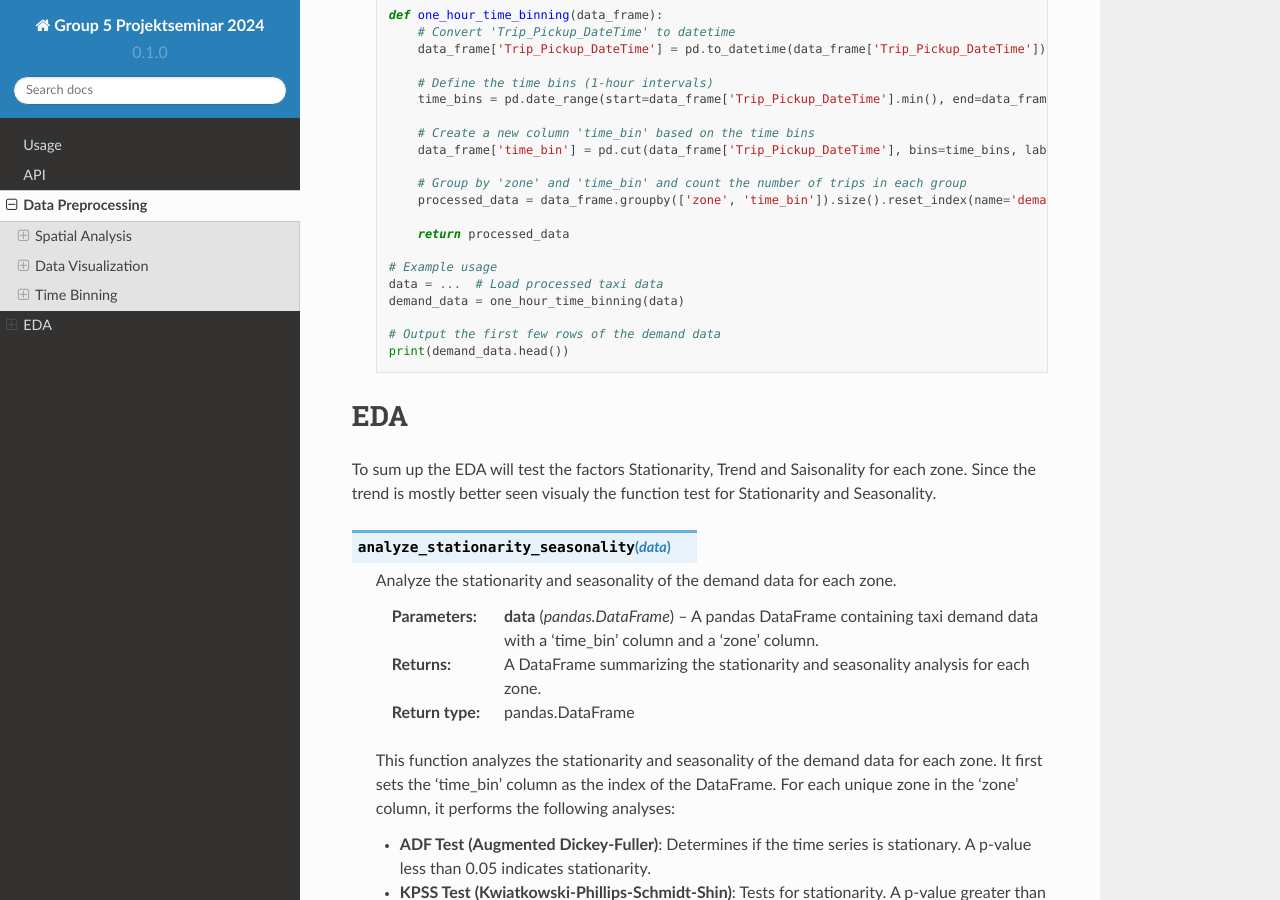
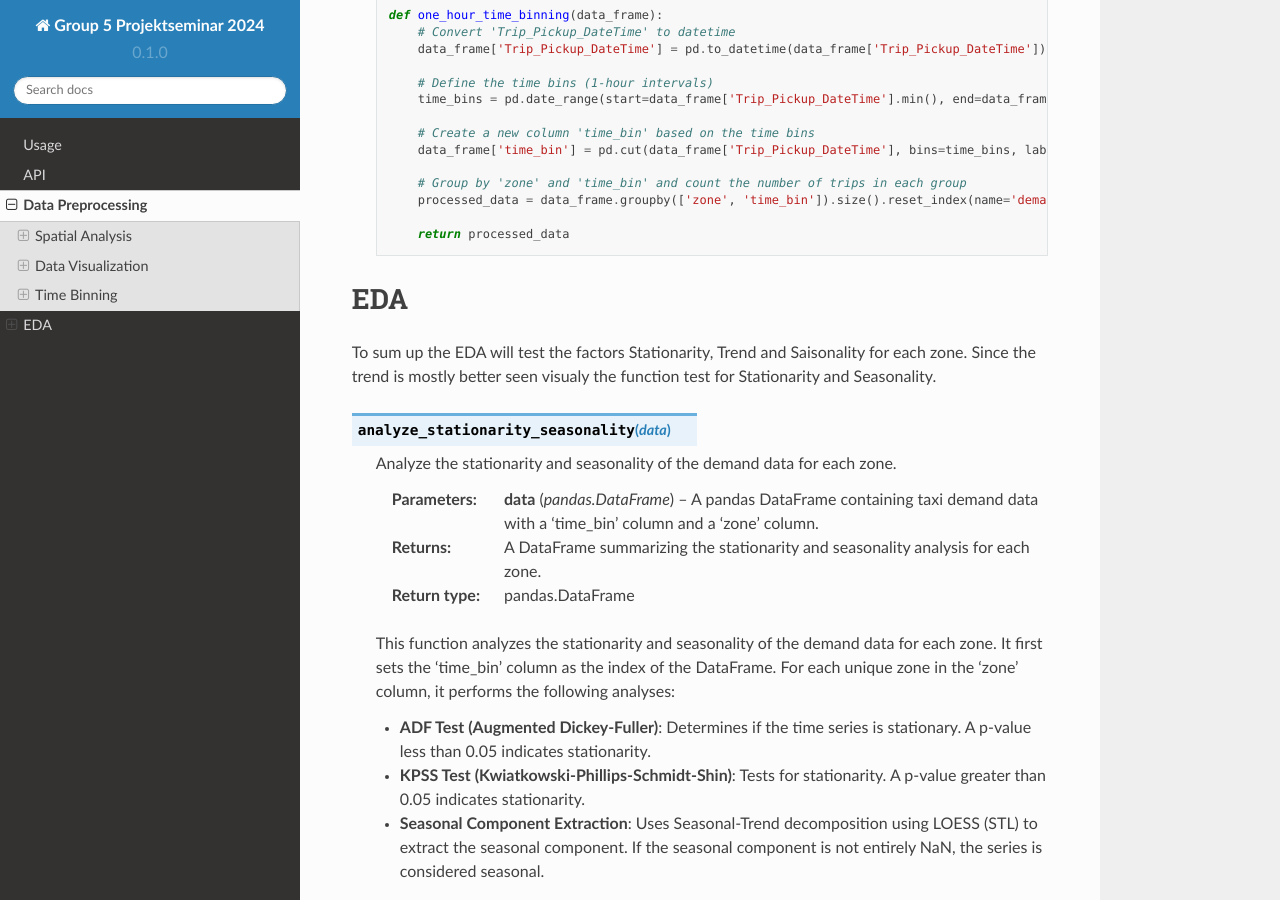
Before and after one commit to Hakan1998/PS-Group-5, a Sphinx documentation site: the page built from docs/source/Forecast.rst, in a window 1280 px wide and 900 px high, scrolled down 3512 px. Built offline with Sphinx 7.4.7 and the Read the Docs theme 2.0.0, drawn with Linux system fonts in a browser that asks for light colours.

Commit message:
Update Forecast.rst

```diff
--- a/docs/source/Forecast.rst
+++ b/docs/source/Forecast.rst
@@ -130,12 +130,6 @@ Time Binning
 
              return processed_data
 
-         # Example usage
-         data = ...  # Load processed taxi data
-         demand_data = one_hour_time_binning(data)
-
-         # Output the first few rows of the demand data
-         print(demand_data.head())
 
 EDA
 ===========
```
